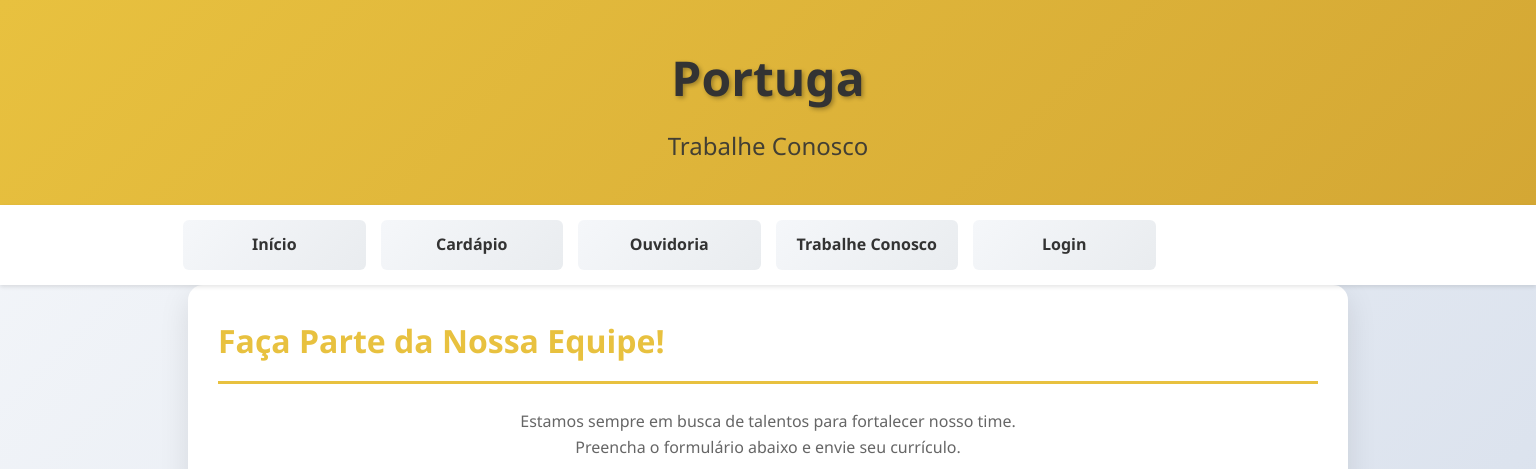
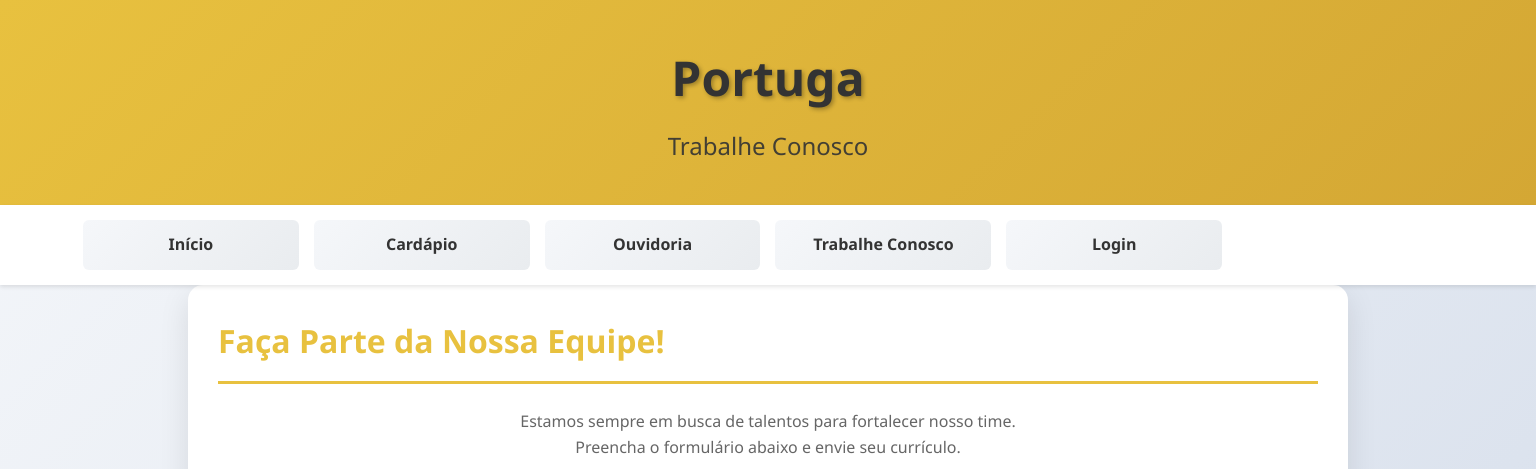
Before and after one commit to THXDUST/portuga.github.io, a PHP site: page /enviar-curriculo.html in a window 1536 px wide. Shown: the top 469 px of the page. Run offline with PHP 8.4, Linux system fonts and the light colour scheme; some libraries are stand-ins or nearby versions.

Commit message:
Fix media query gap at 768px breakpoint
Co-authored-by: THXDUST <157709857+THXDUST@users.noreply.github.com>

```diff
--- a/style.css
+++ b/style.css
@@ -215,6 +215,7 @@ nav ul li a:hover {
 @media (min-width: 1400px) {
     nav ul {
         grid-template-columns: repeat(6, 1fr);
+        max-width: 1400px;
     }
 }
 
@@ -230,7 +231,7 @@ nav ul li a:hover {
     }
 }
 
-@media (min-width: 769px) and (max-width: 991px) {
+@media (min-width: 768px) and (max-width: 991px) {
     nav ul {
         grid-template-columns: repeat(3, 1fr);
     }
```
